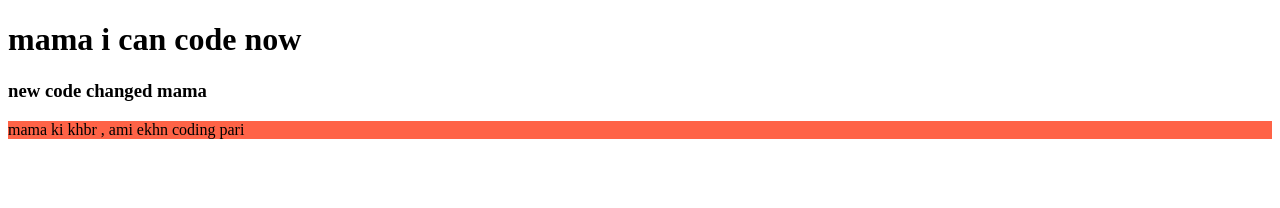
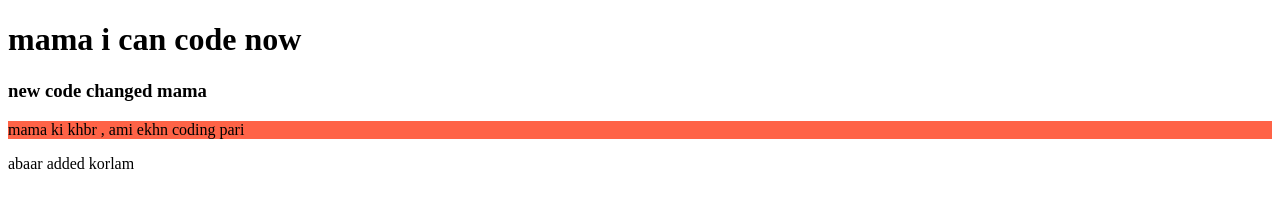
Before and after one commit to Nahid30/my-second-repo, a plain HTML site: page index.html in a window 1280 px wide. Drawn offline with Linux system fonts and the light colour scheme.

Commit message:
again commit

```diff
--- a/index.html
+++ b/index.html
@@ -11,5 +11,6 @@
     <h1>mama i can code now</h1>
     <h3>new code changed mama</h3>
     <p>mama ki khbr , ami ekhn coding pari</p>
+    <span>abaar added korlam</span>
 </body>
 </html>
```
